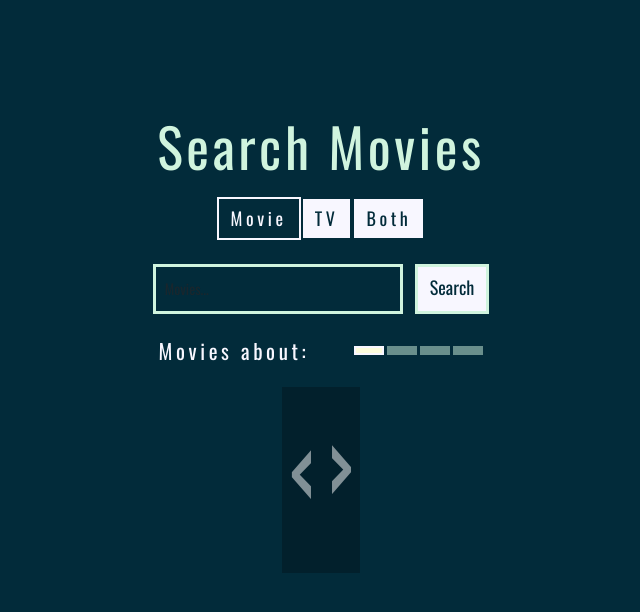
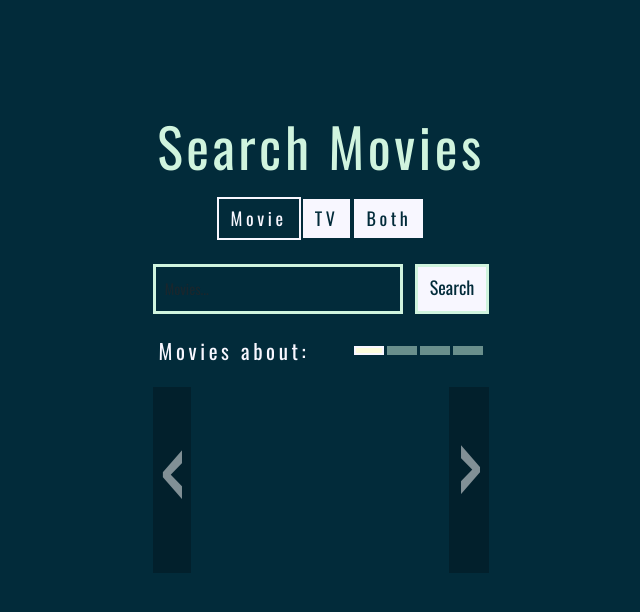
Before and after one commit to admaloch/react-movie-search, a React (Vite) app: page / in a window 1280 px wide. Shown: the top 612 px of the page, without its empty margins (319-959 px from the left). Built offline with nearby package versions, Linux system fonts and the light colour scheme.

Commit message:
make slider functional

```diff
--- a/src/components/Slider/MainSlider.jsx
+++ b/src/components/Slider/MainSlider.jsx
@@ -1,16 +1,13 @@
-
-
-import { useEffect, useState } from 'react';
-import { useTheme } from '../../store/APIContext';
-import './MainSlider.css'
-import SliderItem from './SliderItem';
 
 
 
-const MainSlider = ({types}) => {
+import './MainSlider.css'
+import Slider from './Slider';
 
-    const [sliderRes, setSliderRes] = useState([])
-    const { submittedSearch, searchRes } = useTheme()
+
+
+
+const MainSlider = ({ types }) => {
 
 
 
@@ -18,13 +15,6 @@ const MainSlider = ({types}) => {
 
 
 
-
-    useEffect(
-        function sliderResHandler() {
-            setSliderRes(searchRes.Search)
-        },
-        [submittedSearch]
-    );
 
 
 
@@ -39,15 +29,7 @@ const MainSlider = ({types}) => {
                 <div className="arrow">‹</div>
             </button>
 
-            {sliderRes && sliderRes.map(item => (
-                <SliderItem
-                    item={item}
-                    poster={item.Poster}
-                    imdbID={item.imdbID}
-                    key={item.imdbID}
-                    types = {types}
-                />
-            ))}
+            <Slider types = {types}/>
             <button className="handle right-handle">
                 <div className="arrow">›</div>
             </button>
--- /dev/null
+++ b/src/components/Slider/Slider.jsx
@@ -0,0 +1,51 @@
+
+
+import { useEffect, useState } from 'react';
+import { useTheme } from '../../store/APIContext';
+import SliderItem from './SliderItem';
+
+
+
+const Slider = ({ types }) => {
+
+    const [sliderRes, setSliderRes] = useState([])
+    const { submittedSearch, searchRes } = useTheme()
+
+
+
+
+
+
+
+
+    useEffect(
+        function sliderResHandler() {
+            setSliderRes(searchRes.Search)
+        },
+        [submittedSearch]
+    );
+
+
+
+
+
+
+
+    return (
+
+
+
+        <div className="slider">
+            {sliderRes && sliderRes.map(item => (
+                <SliderItem
+                    item={item}
+                    poster={item.Poster}
+                    imdbID={item.imdbID}
+                    key={item.imdbID}
+                    types={types}
+                />
+            ))}
+        </div>
+    )
+}
+export default Slider;
```
